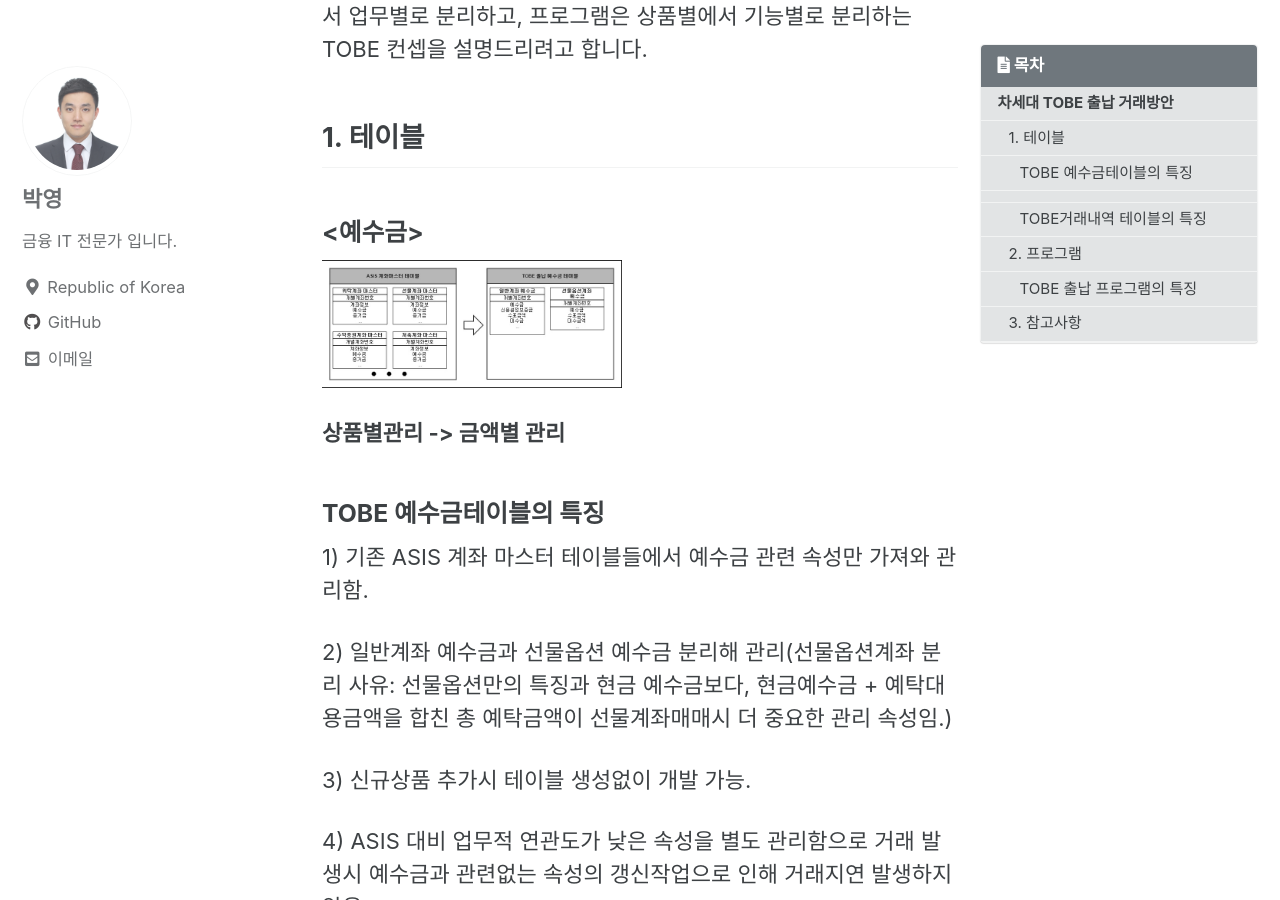
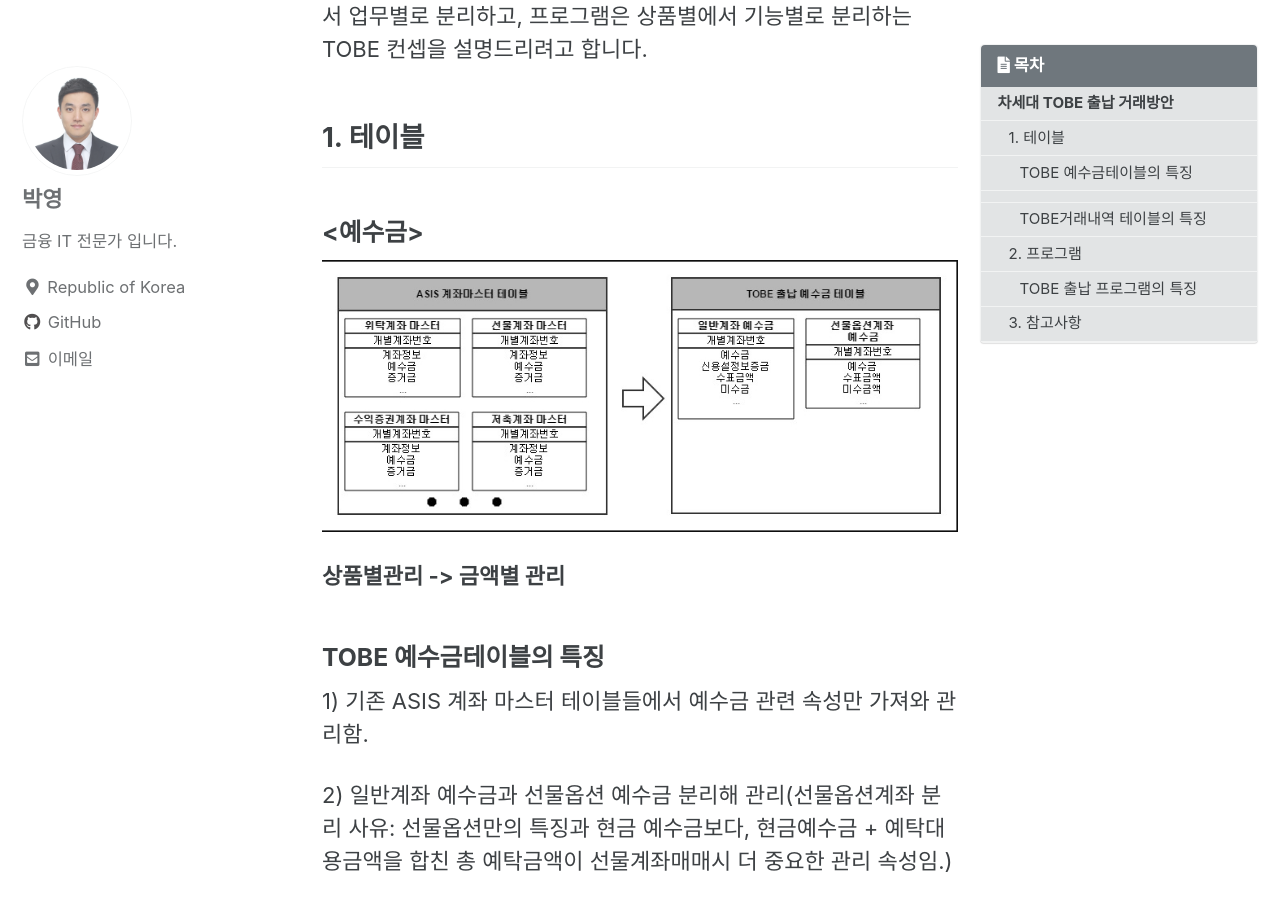
Before and after one commit to py0777/py0777.github.com, a Jekyll site: the page built from _posts/2015-01-28-tech-tobe-trdtl.md, in a window 1280 px wide and 900 px high, scrolled down 1101 px. Built offline with Jekyll 4.4.1, drawn with Linux system fonts in a browser that asks for light colours; cached includes are drawn as plain includes; a script that is not in the unit is left out; comment, search, counter and statistics services are not loaded.

Commit message:
Update 2015-01-28-tech-tobe-trdtl.md

```diff
--- a/_posts/2015-01-28-tech-tobe-trdtl.md
+++ b/_posts/2015-01-28-tech-tobe-trdtl.md
@@ -29,7 +29,7 @@
 ## 1. 테이블
 
 ### <예수금>
-![image](https://py0777.github.io/assets/image/tech-tobe-trdtl_1.jpg){: width="300" height="200"}
+![image](https://py0777.github.io/assets/image/tech-tobe-trdtl_1.jpg)
 
 **상품별관리  -> 금액별 관리**
 
@@ -45,7 +45,7 @@
 
 ### <거래내역>
 
-![image](https://py0777.github.io/assets/image/tech-tobe-trdtl_2.jpg){: width="300" height="200"}
+![image](https://py0777.github.io/assets/image/tech-tobe-trdtl_2.jpg)
 
 **상품별 관리 -> 중복속성 통합 및 업무별, 상품별속성은 서브테이블로 분리**
 
@@ -67,7 +67,7 @@
 
 ## 2. 프로그램
 
-![title](https://py0777.github.io/assets/image/tech-tobe-trdtl_3.jpg){: width="300" height="200"}
+![title](https://py0777.github.io/assets/image/tech-tobe-trdtl_3.jpg)
 
 **상품별 관리 -> 기능별로 분리**
 
```
